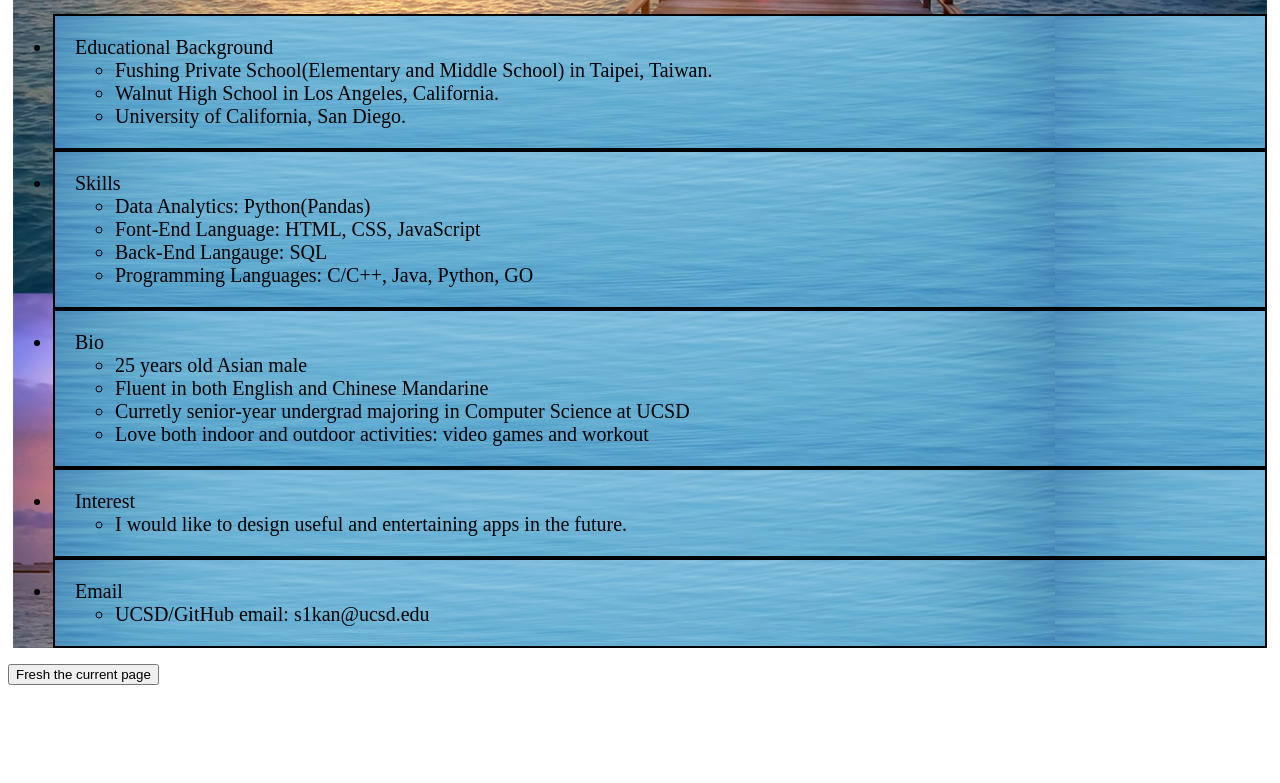
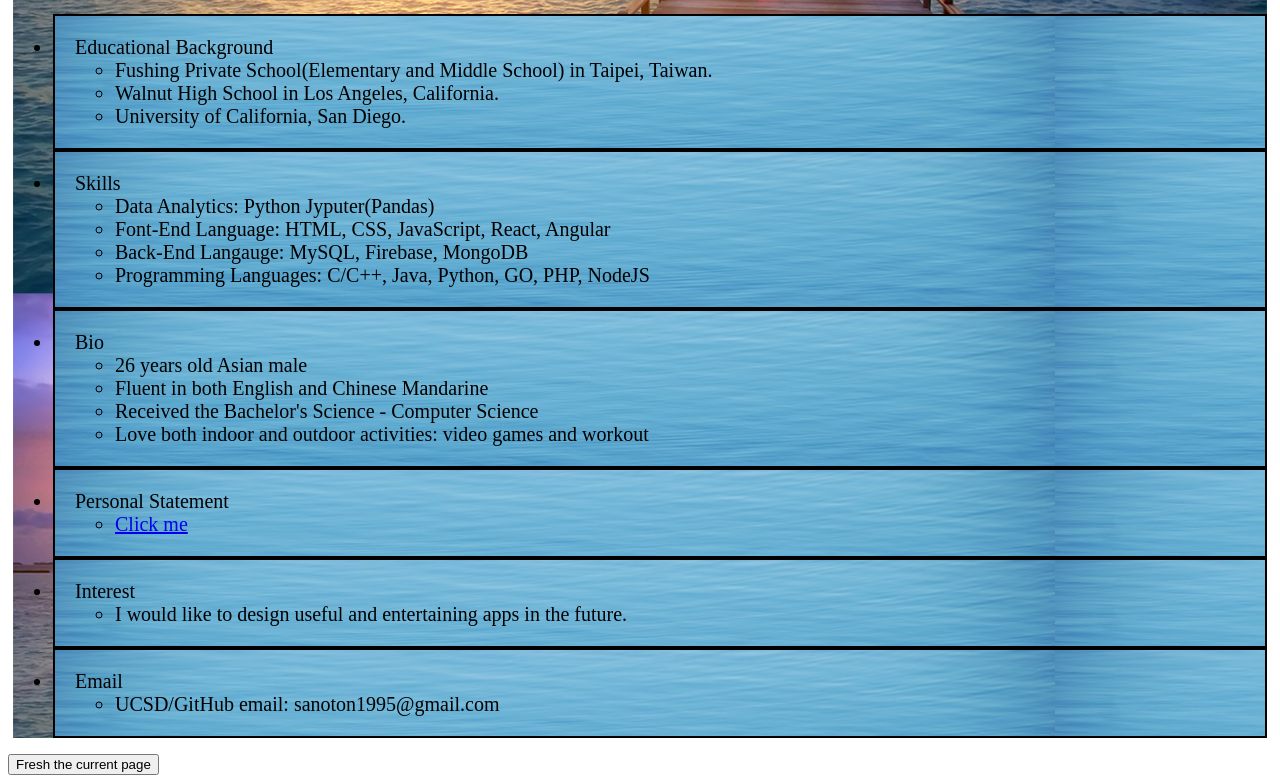
Before and after one commit to sanoton/Steven_Kan, a plain HTML site: page index.html in a window 1280 px wide. Shown: the part 533-1316 px from the top of the page. Before the commit the page ends 1226 px from the top, so only its background shows below. Drawn offline with Linux system fonts and the light colour scheme.

Commit message:
add personal statement bullet

```diff
--- a/index.html
+++ b/index.html
@@ -65,21 +65,27 @@
 			<li class="grid-item" id="skills">
 			Skills
 			<ul>
-				<li>Data Analytics: Python(Pandas)</li>
-				<li>Font-End Language: HTML, CSS, JavaScript</li>
-				<li>Back-End Langauge: SQL</li>
-				<li>Programming Languages: C/C++, Java, Python, GO</li>
+				<li>Data Analytics: Python Jyputer(Pandas)</li>
+				<li>Font-End Language: HTML, CSS, JavaScript, React, Angular</li>
+				<li>Back-End Langauge: MySQL, Firebase, MongoDB</li>
+				<li>Programming Languages: C/C++, Java, Python, GO, PHP, NodeJS</li>
 			</ul>
 			</li>
 			<li class="grid-item" id="bio">
 			Bio
 			<ul>
-				<li> 25 years old Asian male</li>
+				<li> 26 years old Asian male</li>
 				<li> Fluent in both English and Chinese Mandarine</li>
-				<li> Curretly senior-year undergrad majoring in Computer Science at UCSD</li>
+				<li> Received the Bachelor's Science - Computer Science</li>
 				<li> Love both indoor and outdoor activities: video games and workout</li>
 			</ul>
 			</li>
+			<li class="grid-item" id="interest">
+				Personal Statement
+				<ul>
+					<li><a href="./personalStatement.html">Click me</a></li>
+				</ul>
+				</li>
 			<li class="grid-item" id="interest">
 			Interest
 			<ul>
@@ -89,7 +95,7 @@
 			<li class="grid-item" id="email">
 			Email
 			<ul>
-				<li> UCSD/GitHub email: s1kan@ucsd.edu </li>
+				<li> UCSD/GitHub email: sanoton1995@gmail.com </li>
 			</ul>
 			</li>
 		</ul>
```
